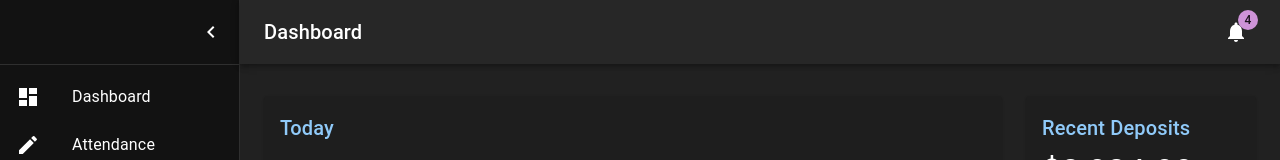
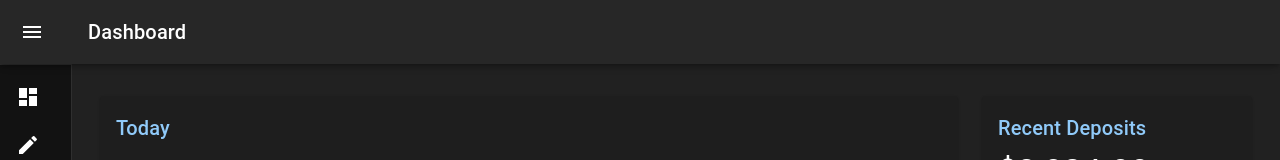
Before and after one commit to cshoon95/my-star, a React (Create React App) app: page / in a window 1280 px wide. Shown: the top 160 px of the page. Built offline with nearby package versions, Linux system fonts and the light colour scheme; no server answers.

Commit message:
[드로어] 클릭 이벤트 추가

```diff
--- a/src/comp/header/Header.tsx
+++ b/src/comp/header/Header.tsx
@@ -13,11 +13,15 @@ import MenuIcon from '@mui/icons-material/Menu';
 import Typography from '@mui/material/Typography';
 import Badge from '@mui/material/Badge';
 import NotificationsIcon from '@mui/icons-material/Notifications';
+import AccountCircle from '@mui/icons-material/AccountCircle';
+import MenuItem from '@mui/material/MenuItem';
+import Menu from '@mui/material/Menu';
 // end -- MUI
 
 interface AppBarProps extends MuiAppBarProps {
     open?: boolean;
 }
+
 const StyledAppBar = styled(MuiAppBar, {
     shouldForwardProp: (prop) => prop !== 'open',
 })<AppBarProps>(({ theme, open }) => ({
@@ -37,14 +41,18 @@ const StyledAppBar = styled(MuiAppBar, {
 }));
 
 const Header = (open: any) => {
-    const [isOpen, setOpen] = useState(open);
-    const { headerTitle } = useSelector((state: StoreStateType) => {
-        return {
-            headerTitle: state.view.headerTitle
+    const { isShownDrawer, drawerWidth, headerTitle } = useSelector(
+        (state: StoreStateType) => {
+            return {
+                isShownDrawer: state.view.isShownDrawer,
+                drawerWidth: state.view.drawerWidth,
+                headerTitle: state.view.headerTitle
+            }
         }
-    });
+    )
+
     return(
-        <StyledAppBar position="absolute" open={true}>
+        <StyledAppBar position="absolute" open={isShownDrawer}>
              <Toolbar
                 sx={{
                 pr: '24px', // keep right padding when drawer closed
@@ -55,11 +63,11 @@ const Header = (open: any) => {
                     color="inherit"
                     aria-label="open drawer"
                     onClick={() => {
-                        setOpen(!isOpen);
+                        isShownDrawer ? ons.hideDrawer() : ons.showDrawer();
                     }}
                     sx={{
                         marginRight: '36px',
-                        ...(isOpen && { display: 'none' }),
+                        ...(isShownDrawer && { display: 'none' }),
                     }}
                 >
                     <MenuIcon />
@@ -70,14 +78,9 @@ const Header = (open: any) => {
                     color="inherit"
                     noWrap
                     sx={{ flexGrow: 1 }}
-                    >
+                >
                     {headerTitle}
                 </Typography>
-                <IconButton color="inherit">
-                    <Badge badgeContent={4} color="secondary">
-                        <NotificationsIcon />
-                    </Badge>
-                </IconButton>
             </Toolbar>
         </StyledAppBar>
     )
--- a/src/comp/navigation/Drawer.tsx
+++ b/src/comp/navigation/Drawer.tsx
@@ -1,6 +1,9 @@
-import { useState } from 'react';
+import { useState, useEffect } from 'react';
+import { useSelector } from 'react-redux';
 import MasterList from './MasterList';
 import SubList from './SubList';
+import { StoreStateType } from '../../type/Type';
+import ons from "../../core/Ons";
 
 // start -- MUI
 import MuiDrawer from '@mui/material/Drawer';
@@ -12,11 +15,16 @@ import Toolbar from '@mui/material/Toolbar';
 import IconButton from '@mui/material/IconButton';
 // end -- MUI
 
-const Drawer = (open: any) => {
-    const [isOpen, setOpen] = useState(open);
-    const drawerWidth: number = 240;
+const Drawer = () => {
+    const { isShownDrawer, drawerWidth } = useSelector(
+        (state: StoreStateType) => {
+            return {
+              isShownDrawer: state.view.isShownDrawer,
+              drawerWidth: state.view.drawerWidth
+            };
+        },
+    );
 
-    // MUI Drawer
     const StyledDrawer = styled(MuiDrawer, { shouldForwardProp: (prop) => prop !== 'open' })(
       ({ theme }) => ({
         '& .MuiDrawer-paper': {
@@ -28,7 +36,7 @@ const Drawer = (open: any) => {
             duration: theme.transitions.duration.enteringScreen,
           }),
           boxSizing: 'border-box',
-          ...(!isOpen && {
+          ...(!isShownDrawer && {
             overflowX: 'hidden',
             transition: theme.transitions.create('width', {
               easing: theme.transitions.easing.sharp,
@@ -44,7 +52,7 @@ const Drawer = (open: any) => {
     );
 
     return (
-        <StyledDrawer variant="permanent" open={isOpen}>
+        <StyledDrawer variant="permanent" open={isShownDrawer}>
             <Toolbar
                 sx={{
                     display: 'flex',
@@ -54,7 +62,7 @@ const Drawer = (open: any) => {
                 }}
             >
                 <IconButton onClick={() => {
-                    setOpen(!isOpen);
+                    isShownDrawer ? ons.hideDrawer() : ons.showDrawer();
                 }}>
                     <ChevronLeftIcon />
                 </IconButton>
--- a/src/index.tsx
+++ b/src/index.tsx
@@ -48,8 +48,8 @@ root.render(
                     <Router>
                         <Box sx={{ display: 'flex' }}>
                         <CssBaseline />
-                        <Header open={true}/>
-                        <Drawer open={true}/>
+                        <Header open={ons.getState('isShownDrawer', 'view')}/>
+                        <Drawer />
                         <Routes>
                             <Route path="/" element={ <Dashboard /> } />
                             <Route path="/customers" element={ <Customers /> } />
```
